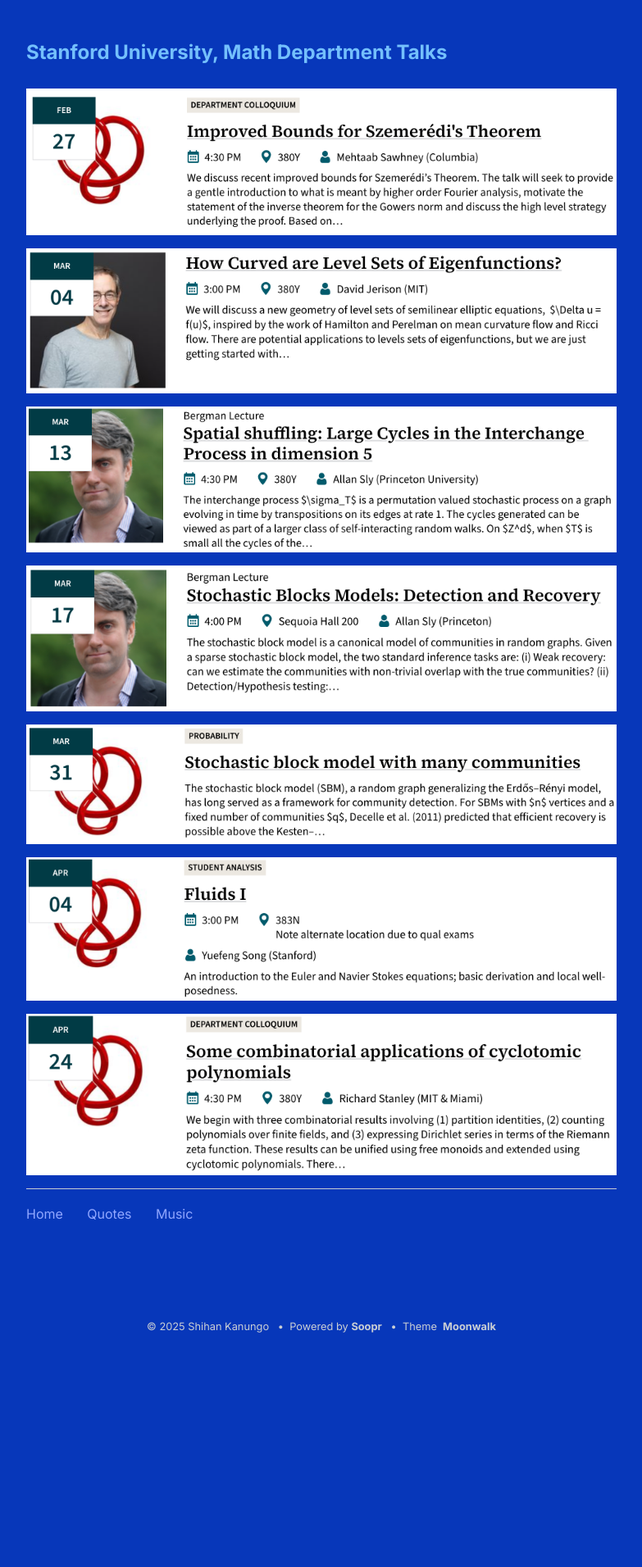
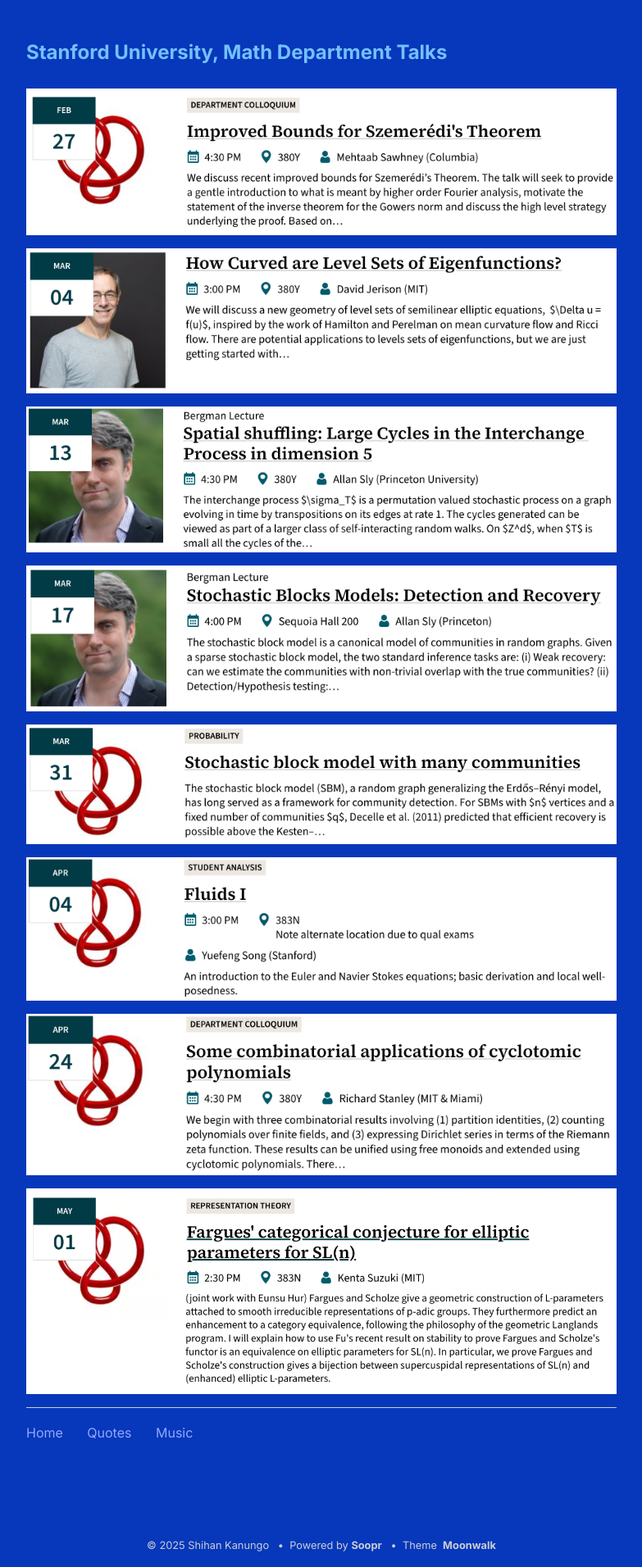
Before and after one commit to shihankanungo/shihankanungo.github.io, a Jekyll site: the page built from math-talks.md, in a window 1280 px wide. Shown: the part 2196-4108 px from the top of the page at 82% size, without its empty margins (248-1031 px from the left). Built offline with Jekyll 4.4.1, drawn with Linux system fonts in a browser that asks for light colours; before the commit the page ends 3840 px from its top, so only the background shows below that.

Commit message:
Update math-talks.md

```diff
--- a/math-talks.md
+++ b/math-talks.md
@@ -80,3 +80,5 @@
 ![stanford-apr-04](images/04-04.png)
 
 ![stanford-apr-24](images/04-24.png)
+
+![stanford-may-1](images/05-1.png)
```
